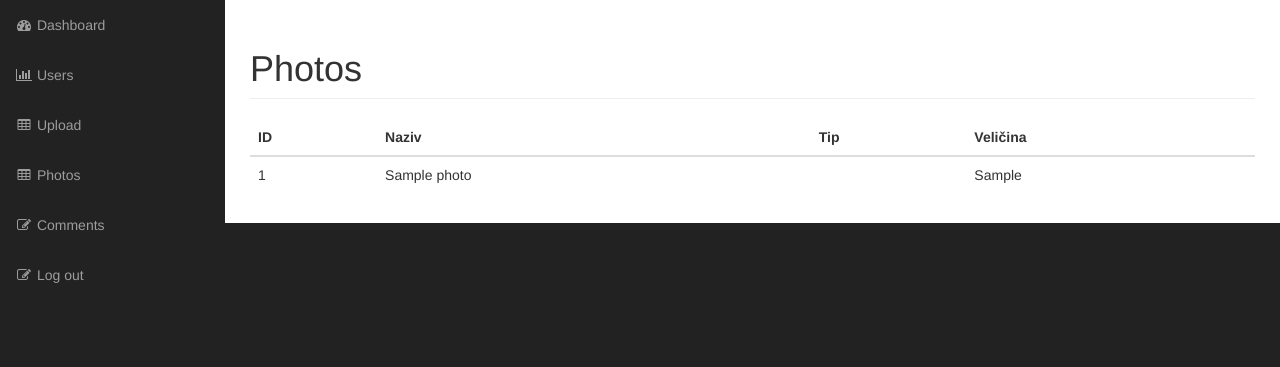
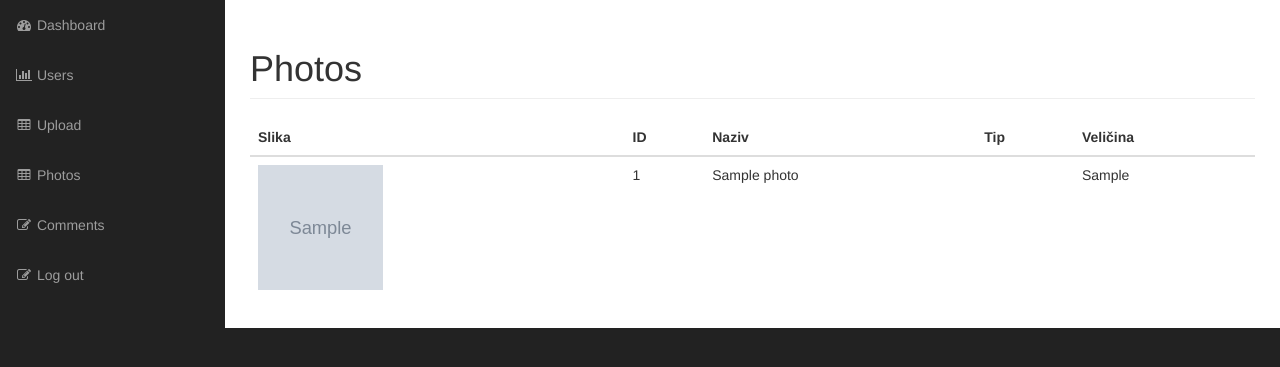
Before and after one commit to Stanko172/PHP_Gallery_app, a PHP site: page /admin/photos.php in a window 1280 px wide. Shown: the part 51-418 px from the top of the page. Run offline with PHP 8.4, Linux system fonts and the light colour scheme; the visitor is signed in with stand-in values (Sample User, id 1); tables that the repository leaves empty or names only in its code hold one stand-in row (values such as "Sample post"); grey boxes marked "Sample" are stand-in pictures; grey boxes labelled with a size stand in for pictures from a placeholder-image service; some libraries are stand-ins or nearby versions.

Commit message:
added dynamic photo link

```diff
--- a/admin/includes/photo.php
+++ b/admin/includes/photo.php
@@ -23,6 +23,10 @@ class Photo extends Db_object{
         7 => 'Failed to write file to disk. ',
         8 => 'A PHP extension stopped the file upload. PHP does not provide a way to ascertain which extension caused the file upload to stop'
     );
+
+    public function image_path(){
+        return $this->upload_dir . DS . $this->filename;
+    }
 
 
     public function set_file($file){
--- a/admin/photos.php
+++ b/admin/photos.php
@@ -33,6 +33,7 @@
                         <table class="table">
                             <thead>
                                 <tr>
+                                <th scope="col">Slika</th>
                                 <th scope="col">ID</th>
                                 <th scope="col">Naziv</th>
                                 <th scope="col">Tip</th>
@@ -42,6 +43,7 @@
                             <tbody>
                             <?php  foreach($photos as $photo) : ?>
                                 <tr>
+                                <td><img src=<?php echo $photo->image_path() ?> width = "125px" height = "125px" /></td>
                                 <td><?php echo $photo->id; ?></td>
                                 <td><?php echo $photo->title; ?></td>
                                 <td><?php echo $photo->type; ?></td>
```
Also changed, not shown: admin/images/bmw_1.jpg (added), admin/images/flag-2313980_640_adobespark(2).png (deleted).
